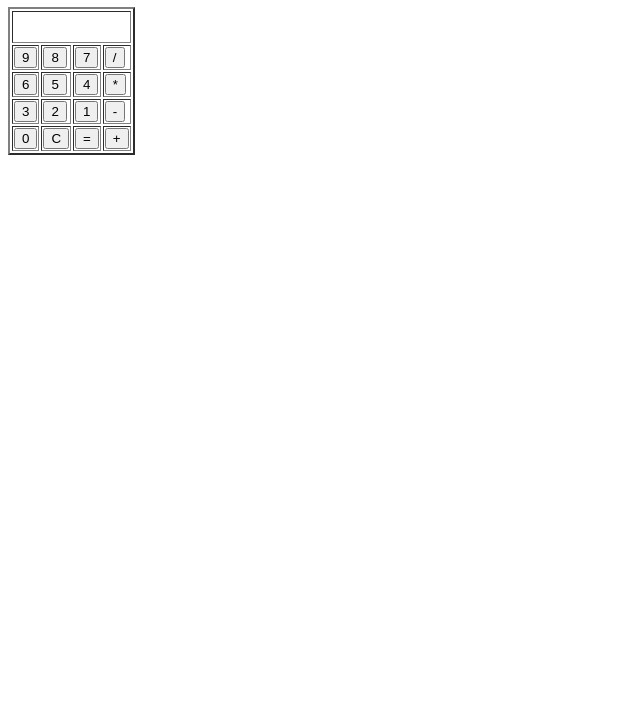
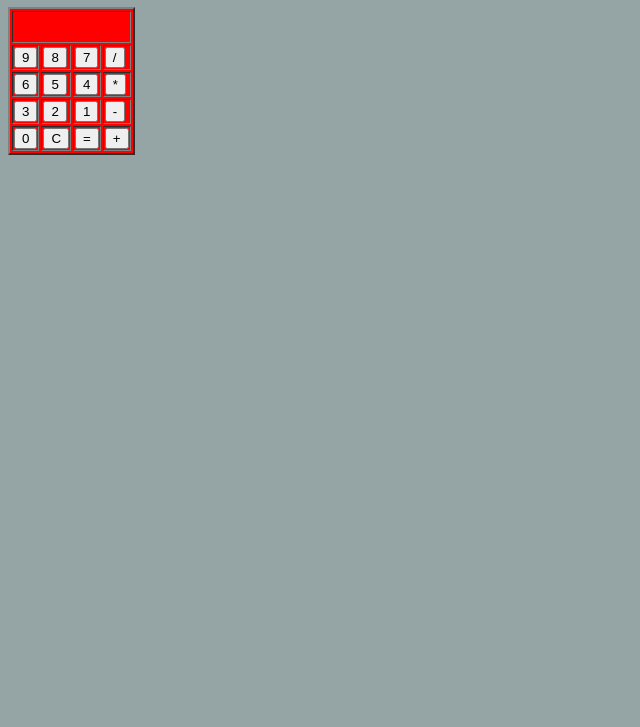
Before and after one commit to jaianadixon/javascript-html-calculator, a plain HTML site: page index.html in a window 1280 px wide. Shown: the part 73-800 px from the top of the page, without its empty margins (0-640 px from the left). Drawn offline with Linux system fonts and the light colour scheme.

Commit message:
my first commit

```diff
--- a/index.html
+++ b/index.html
@@ -2,6 +2,7 @@
 <html>
     <head>
         <title>My Calculator</title>
+        <link rel="stylesheet" href="style.css" type="text/css" />
     </head>
     <body>
         <h1 id="title">My Calculator</h1>
--- a/style.css
+++ b/style.css
@@ -0,0 +1,7 @@
+body{
+    background-color:#95a5a6;
+}
+
+table{
+    background-color: red
+}
```
